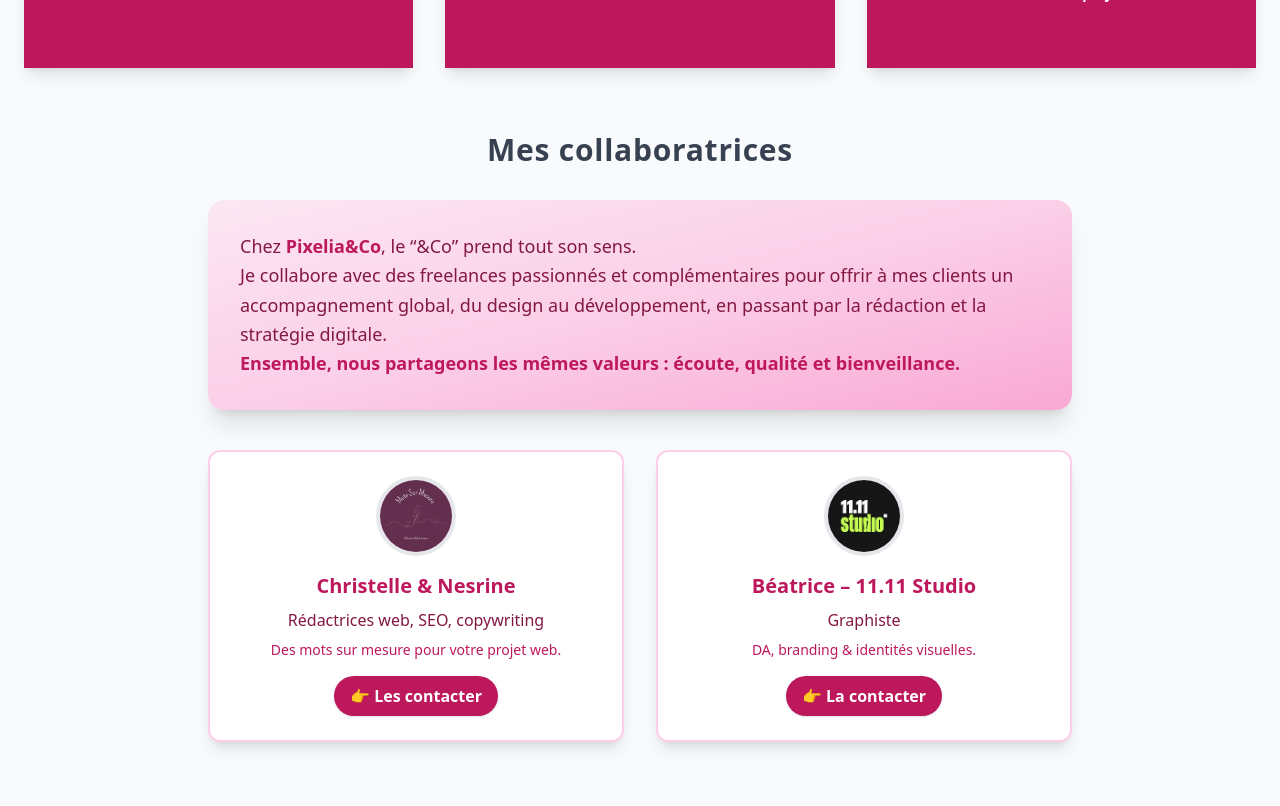
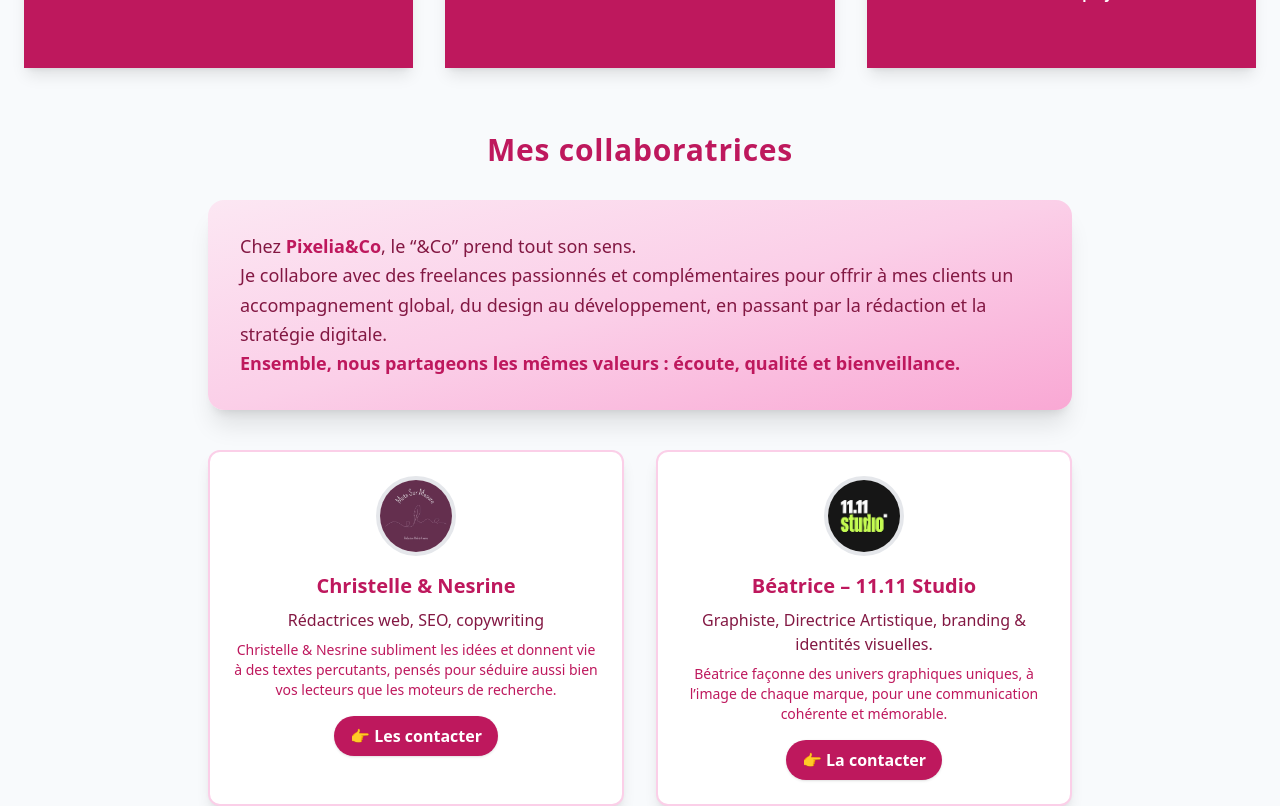
Before and after one commit to PriscilliaAmmeux/my_portfolio, a Next.js app: page /prestations in a window 1280 px wide. Shown: the part 1100-1906 px from the top of the page. Built offline with nearby package versions, Linux system fonts and the light colour scheme; a web font is replaced by a local one.

Commit message:
add section collab

```diff
--- a/src/app/ui/listCollab/listCollab.tsx
+++ b/src/app/ui/listCollab/listCollab.tsx
@@ -1,7 +1,28 @@
+const collabs = [
+  {
+    img: "/mots-sur-mesure.webp",
+    alt: "Mots sur mesure",
+    name: "Christelle & Nesrine",
+    role: "Rédactrices web, SEO, copywriting",
+    desc: "Christelle & Nesrine subliment les idées et donnent vie à des textes percutants, pensés pour séduire aussi bien vos lecteurs que les moteurs de recherche.",
+    link: "https://www.instagram.com/motssurmesure/",
+    linkText: "👉 Les contacter",
+  },
+  {
+    img: "/1111studio.webp",
+    alt: "11.11 Studio",
+    name: "Béatrice – 11.11 Studio",
+    role: "Graphiste, Directrice Artistique, branding & identités visuelles.",
+    desc: "Béatrice façonne des univers graphiques uniques, à l’image de chaque marque, pour une communication cohérente et mémorable.",
+    link: "https://www.instagram.com/11.11_std/",
+    linkText: "👉 La contacter",
+  },
+];
+
 export default function ListCollab() {
   return (
     <section className="max-w-4xl mx-auto px-4 py-12">
-      <h2 className="text-3xl font-extrabold mb-8 text-center tracking-wide">
+      <h2 className="text-3xl font-extrabold text-center tracking-wide mb-8 text-pink-700">
         Mes collaboratrices
       </h2>
       <div className="bg-gradient-to-br from-pink-100 via-pink-200 to-pink-300 rounded-2xl shadow-xl p-8 mb-10">
@@ -20,52 +41,29 @@ export default function ListCollab() {
         </p>
       </div>
       <div className="grid grid-cols-1 md:grid-cols-2 gap-8">
-        {/* Mots sur mesure */}
-        <div className="bg-white rounded-xl shadow-lg p-6 flex flex-col items-center text-center border-2 border-pink-200 hover:scale-105 transition-transform duration-300">
+        {collabs.map((collab, idx) => (
+          <div
+            key={collab.name}
+            className="bg-white rounded-xl shadow-lg p-6 flex flex-col items-center text-center border-2 border-pink-200 hover:scale-105 transition-transform duration-300">
             <img
-            src="/mots-sur-mesure.webp"
-            alt="Mots sur mesure"
+              src={collab.img}
+              alt={collab.alt}
               className="w-20 h-20 rounded-full mb-4 border-4 object-cover"
             />
             <h3 className="text-xl font-bold text-pink-700 mb-2">
-            Christelle & Nesrine
+              {collab.name}
             </h3>
-          <p className="text-pink-900 font-medium mb-2">
-            Rédactrices web, SEO, copywriting
-          </p>
-          <p className="text-sm text-pink-700 mb-4">
-            Des mots sur mesure pour votre projet web.
-          </p>
+            <p className="text-pink-900 font-medium mb-2">{collab.role}</p>
+            <p className="text-sm text-pink-700 mb-4">{collab.desc}</p>
             <a
-            href="https://www.instagram.com/motssurmesure/"
+              href={collab.link}
               target="_blank"
               rel="noopener noreferrer"
               className="bg-pink-700 text-white px-4 py-2 rounded-full font-bold shadow hover:bg-pink-400 transition-colors">
-            👉 Les contacter
+              {collab.linkText}
             </a>
           </div>
-        {/* 11.11 Studio */}
-        <div className="bg-white rounded-xl shadow-lg p-6 flex flex-col items-center text-center border-2 border-pink-200 hover:scale-105 transition-transform duration-300">
-          <img
-            src="/1111studio.webp"
-            alt="11.11 Studio"
-            className="w-20 h-20 rounded-full mb-4 border-4 object-cover"
-          />
-          <h3 className="text-xl font-bold text-pink-700 mb-2">
-            Béatrice – 11.11 Studio
-          </h3>
-          <p className="text-pink-900 font-medium mb-2">Graphiste</p>
-          <p className="text-sm text-pink-700 mb-4">
-            DA, branding & identités visuelles.
-          </p>
-          <a
-            href="https://www.instagram.com/11.11_std/"
-            target="_blank"
-            rel="noopener noreferrer"
-            className="bg-pink-700 text-white px-4 py-2 rounded-full font-bold shadow hover:bg-pink-400 transition-colors">
-            👉 La contacter
-          </a>
-        </div>
+        ))}
       </div>
     </section>
   );
```
Lines whose indentation alone changed are shown as unchanged.
